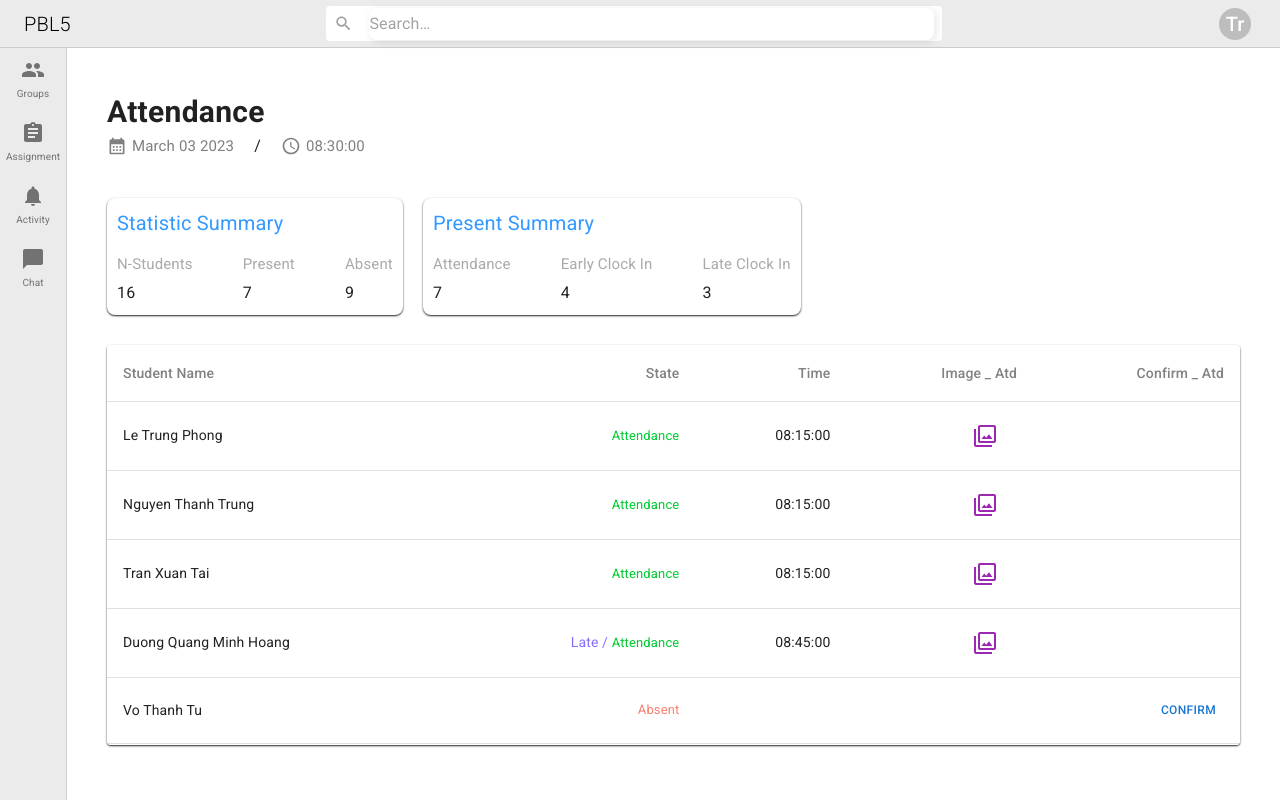
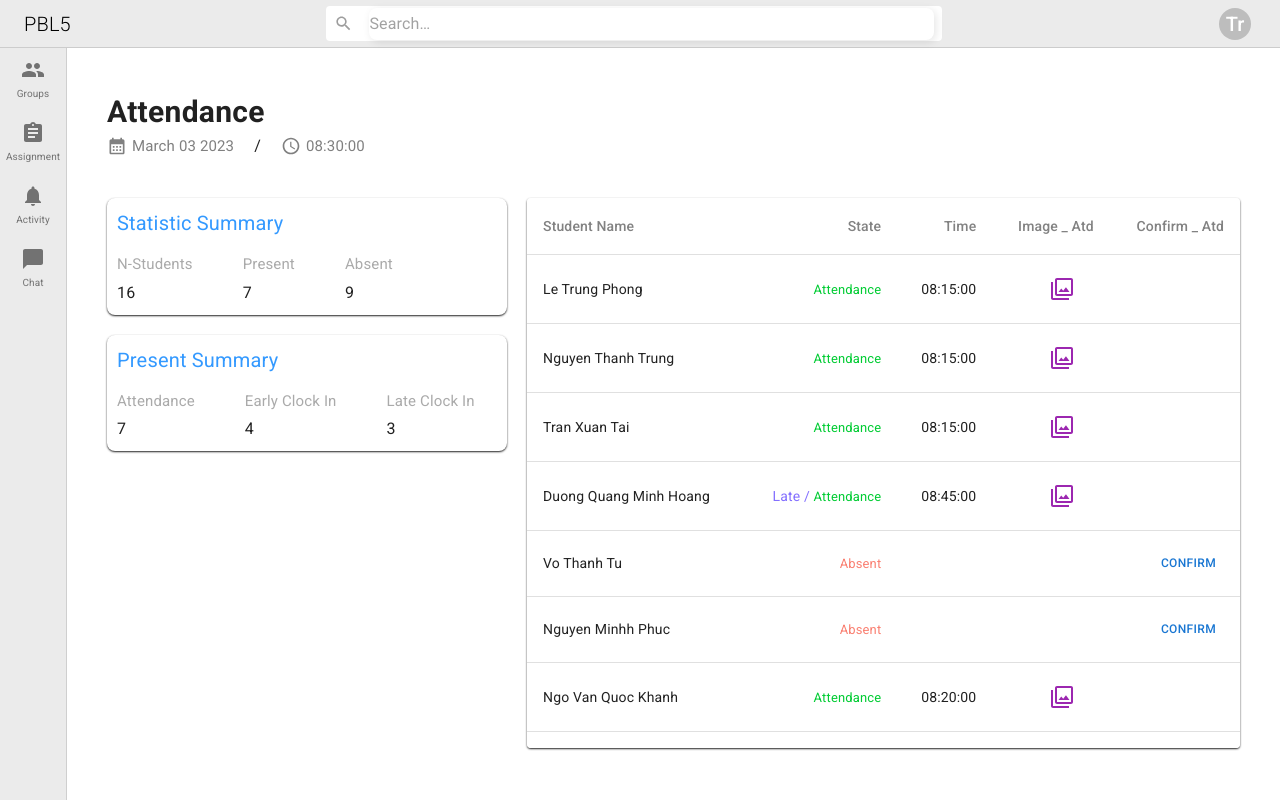
Before and after one commit to NTTrung9204/PBL5-Attendance-System-Client-ReactMUI, a React (Vite) app: page /calendar/attendance in a window 1280 px wide. Built offline with nearby package versions, Linux system fonts and the light colour scheme.

Commit message:
[Fix]: change row of ui attendance

```diff
--- a/src/pages/AttendancePage.jsx
+++ b/src/pages/AttendancePage.jsx
@@ -48,6 +48,7 @@ export default function AttendancePage() {
                     <Typography sx={styles.information__item}><ScheduleIcon sx={styles.information__item__icon}/> { AttendanceData.time }</Typography>
                 </Box>
             </Box>
+            <Box sx={{ display: "flex", gap: "20px" }}>
                 <Box sx={styles.statistic}>
                     <Box sx={styles.statistic__item} className="br-8">
                         <Typography sx={styles.statistic__item__title}>Statistic Summary</Typography>
@@ -117,6 +118,7 @@ export default function AttendancePage() {
                     </Table>
                 </TableContainer>
             </Box>
+        </Box>
     )
 }
 
@@ -143,9 +145,11 @@ const styles = {
     },
     statistic: {
         display: "flex",
-        gap: "20px"
+        gap: "20px",
+        flexDirection: "column",
     },
     statistic__item: {
+        minWidth: "400px",
         padding: "10px",
         boxShadow: "0px 1px 2px 0px"
     },
@@ -170,10 +174,10 @@ const styles = {
 
     },
     table: {
-        marginTop: "30px",
+        // marginTop: "30px",
         boxShadow: "0px 1px 2px 0px",
         overflow: "auto",
-        maxHeight: "calc(100vh - 400px)",
+        maxHeight: "calc(100vh - 250px)",
         '&::-webkit-scrollbar': {
             width: '10px',
         },
```
Lines whose indentation alone changed are shown as unchanged.
